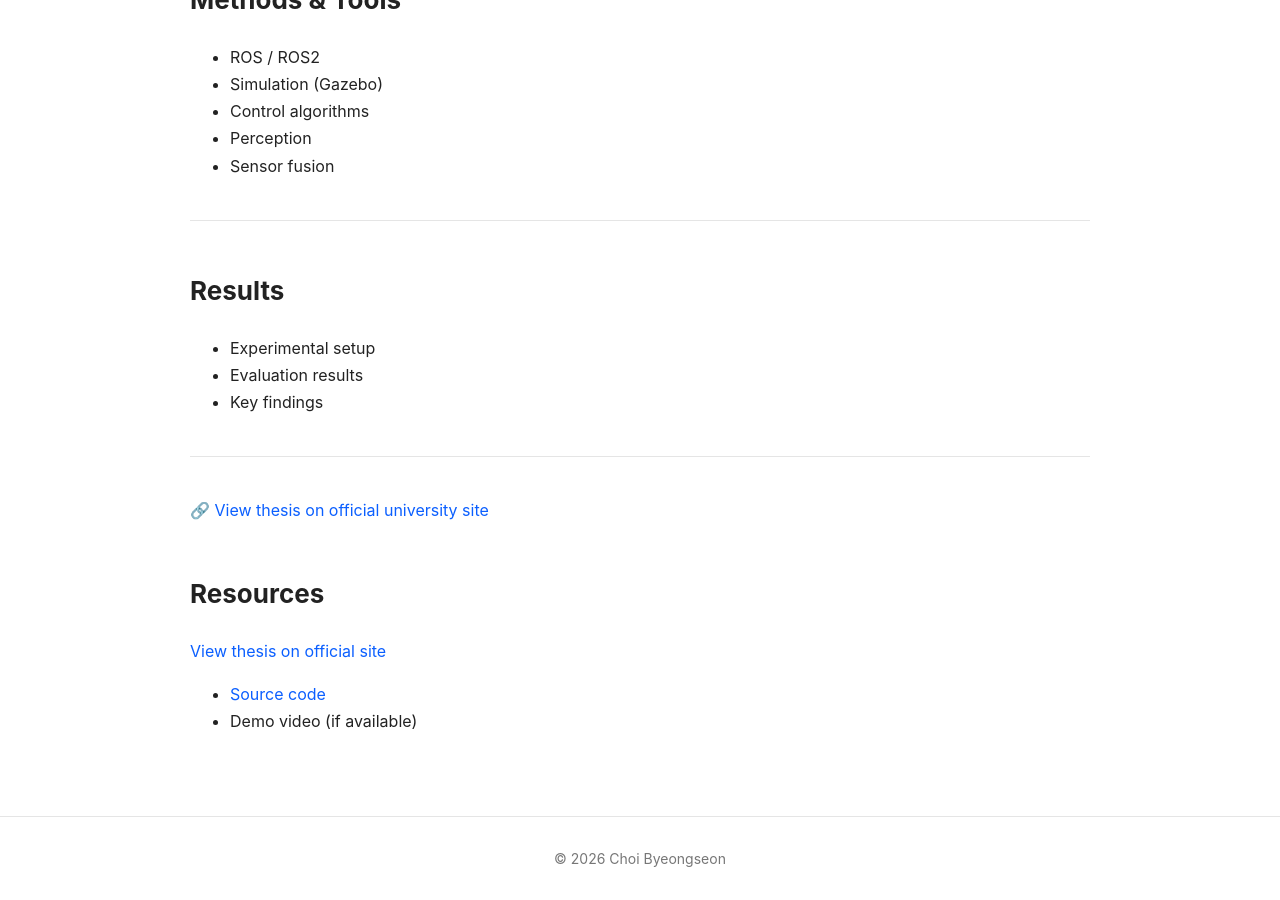
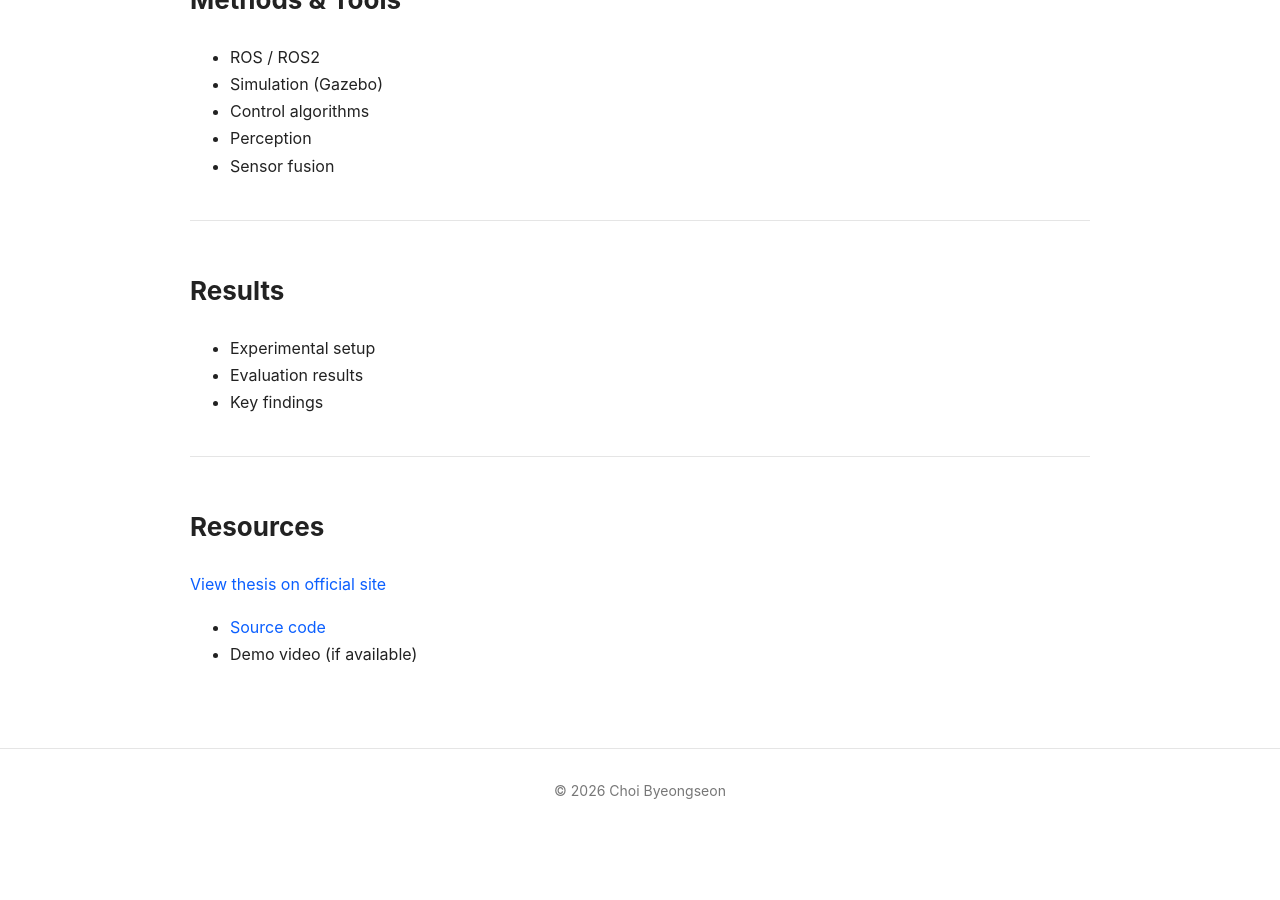
Before and after one commit to SUN1031/SUN1031.github.io, a Jekyll site: the page built from thesis.md, in a window 1280 px wide and 900 px high, scrolled down 1564 px. Built offline with Jekyll 4.4.1, drawn with Linux system fonts in a browser that asks for light colours; after the commit the page ends 2397 px from its top, so only the background shows below that.

Commit message:
Remove thesis link from thesis.md
Removed the link to the official university site for the thesis.

```diff
--- a/thesis.md
+++ b/thesis.md
@@ -46,10 +46,6 @@ Chronic Venous Insufficiency · Diagnostic Robotics · Artificial Intelligence
 - Key findings
 
 ---
-<a href="https://dcollection.yonsei.ac.kr/handle/123456789/12345"
-   target="_blank">
-  🔗 View thesis on official university site
-</a>
 
 ## Resources
 <a href="https://www.riss.kr/search/detail/DetailView.do?p_mat_type=be54d9b8bc7cdb09&control_no=80a57115cf332585ffe0bdc3ef48d419&outLink=K"
```
